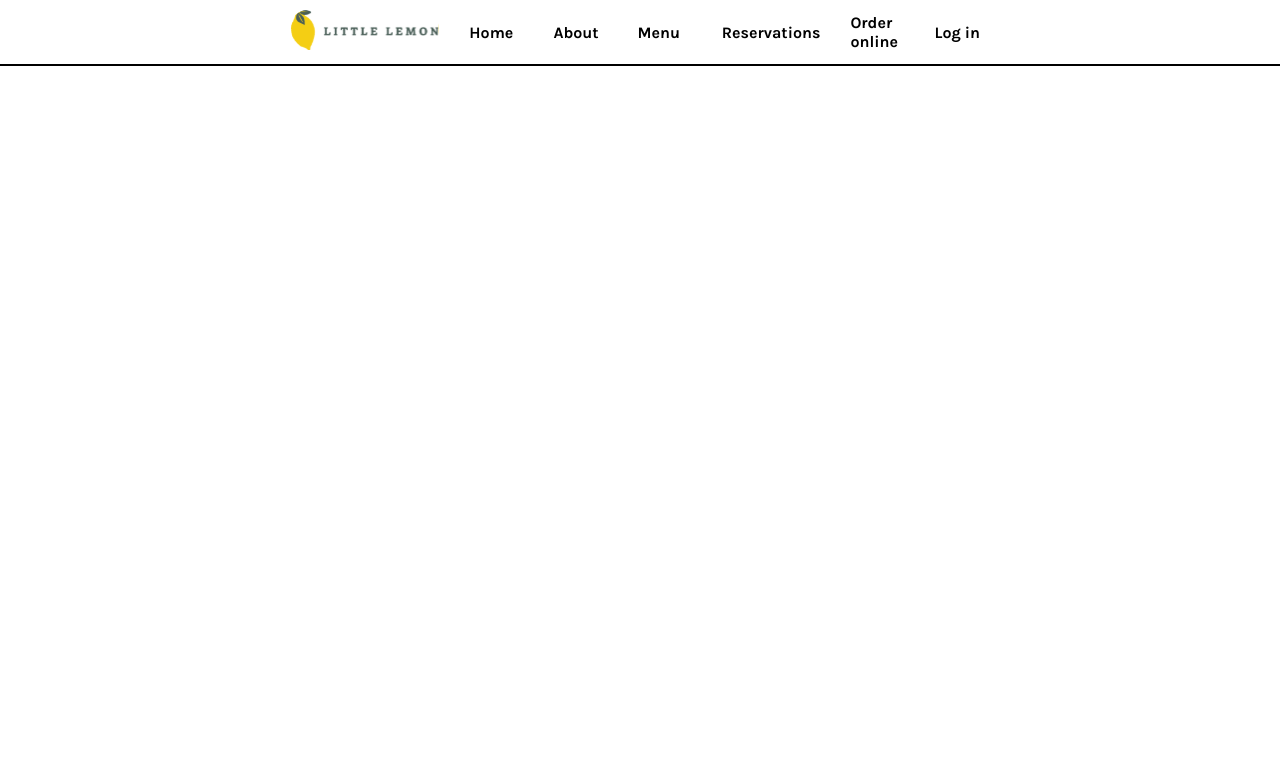
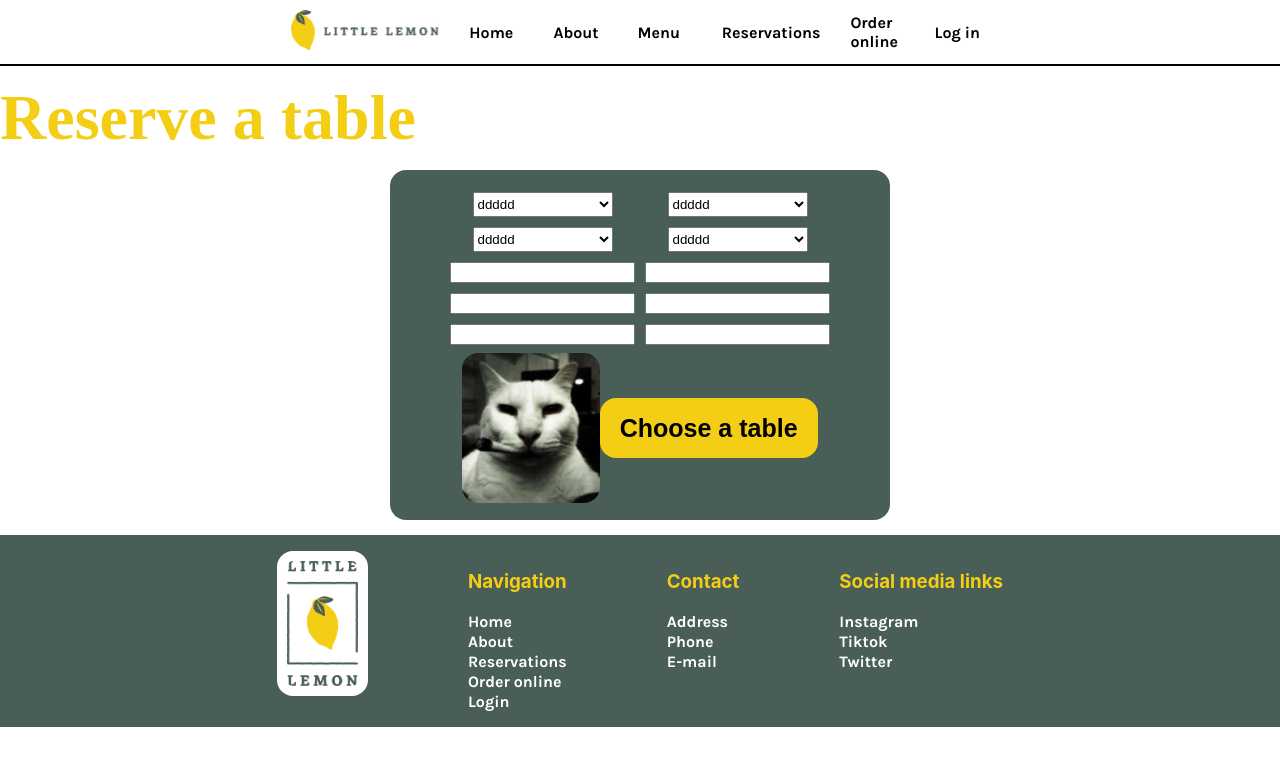
Before and after one commit to grz3chotnik/little-lemon-app, a React (Create React App) app: page /Reservations in a window 1280 px wide. Shown: the top 766 px of the page. Built offline with nearby package versions, Linux system fonts and the light colour scheme; a web font is replaced by a local one.

Commit message:
Login page fixed + reservation page layout

```diff
--- a/src/App.css
+++ b/src/App.css
@@ -456,7 +456,6 @@ p {
 }
 
 .form input {
-    display: flex;
     margin: 15px;
     height: 25px;
     width: 180px;
@@ -468,7 +467,87 @@ p {
 }
 
 .form a {
-    text-decoration: none;
+    text-decoration: underline;
+    color: #ffce00;
+    margin-top: 0;
+}
+
+.form label {
+    display: flex;
+    height: 60px;
+    align-items: center;
+    justify-content: start;
+}
+
+.form .yellowbutton {
+    margin-top: 20px;
+}
+
+label {
+    font-family: "Karla", serif;
+    font-size: 18px;
+    font-weight: 500;
     color: white;
-    margin-top: -15px;
+    margin: 0px 0 0px;
 }
+
+label + a {
+    margin: 15px;
+}
+
+.form h3 {
+    margin: 15px;
+}
+
+
+/*.information {*/
+/*    display: flex;*/
+/*    flex-direction: column;*/
+/*    align-items: center;*/
+
+/*    !*height: 300px;*!*/
+/*}*/
+/*.allinformation {*/
+/*    display: flex;*/
+/*    flex-direction: row;*/
+/*    justify-content: center;*/
+/*}*/
+
+.reservelayout {
+    display: flex;
+    flex-direction: row;
+    align-items: center;
+    justify-content: center;
+    justify-self: center;
+    flex-wrap: wrap;
+    background-color: #495E57;
+    width: 500px;
+    height: 350px;
+    padding: 15px;
+    border-radius: 16px;
+    color: white;
+}
+
+.row1, .row2, .row3 {
+    display: flex;
+    flex-direction: column;
+    align-items: center;
+}
+
+select {
+    height: 25px;
+    width: 140px;
+
+}
+
+h1 {
+}
+
+.reservecontainer {
+    display: flex;
+    justify-content: center;
+    margin: 0 0 15px;
+}
+.reservelayout input, .reservelayout select {
+    margin: 5px;
+}
--- a/src/components/Login.jsx
+++ b/src/components/Login.jsx
@@ -10,10 +10,10 @@ export default function Login () {
 
             <div className={"form"}>
                 <h3>Log in into your Little Lemon Account</h3>
-                <label>username<input/></label>
-                <label>email<input/></label>
-                <label>password<input/></label>
-                <a href={"#"}>forgot password?</a>
+                <label><input />username</label>
+                <label><input/>email</label>
+                <label><input/>password</label>
+                <a href={"/reset"}>forgot password?</a>
                 <button className={"yellowbutton"}>Log In</button>
 
             </div>
--- a/src/components/Main.jsx
+++ b/src/components/Main.jsx
@@ -1,3 +1,5 @@
+import {Link} from "react-router-dom";
+
 export default function Main() {
     return (<main>
 
@@ -6,8 +8,9 @@ export default function Main() {
                 <h2>Chicago</h2>
                 <p>We are a family owned Mediterraneran restaurant, <br/> focused on traditional recipes served with a
                     modern twist.</p>
-                <button className={"yellowbutton"}>Reserve a table</button>
-
+                <Link to={"/Reservations"}>
+                        <button className={"yellowbutton"}>Reserve a table</button>
+                </Link>
             </div>
 
             <div>
@@ -21,7 +24,7 @@ export default function Main() {
                 <h1>This week's specials</h1>
 
                 <div>
-                    <button className={"yellowbutton"}>Online menu</button>
+                    <Link to={"/Orderonline"}><button className={"yellowbutton"}>Online menu</button></Link>
                 </div>
             </div>
 
--- a/src/components/Reservations.jsx
+++ b/src/components/Reservations.jsx
@@ -1,12 +1,61 @@
 import Nav from "./Nav";
+import Footer from "./Footer";
 
 export default function Reservations() {
     return <div>
-<Nav/>
+        <Nav/>
 
 
+        <h1>Reserve a table</h1>
 
 
+        <div className={"reservecontainer"}>
+            <div className={"reservelayout"}>
+                <div className={"row1"}>
+                    <select>
+                        <option>ddddd</option>
+                        <option>ddddd</option>
+                        <option>ddddd</option>
+                    </select>
+                    <select>
+                        <option>ddddd</option>
+                        <option>ddddd</option>
+                        <option>ddddd</option>
+                    </select>
+                    <input/>
+                    <input/>
+                    <input/>
+                </div>
 
+                <div className={"row2"}>
+                    <select>
+                        <option>ddddd</option>
+                        <option>ddddd</option>
+                        <option>ddddd</option>
+                    </select>
+                    <select>
+                        <option>ddddd</option>
+                        <option>ddddd</option>
+                        <option>ddddd</option>
+                    </select>
+                    <input/>
+                    <input/>
+                    <input/>
+                </div>
+
+                <div className={"row3"}>
+                    <img src={"./ev.jpg"} alt={"ev"} height={"150px"}/>
+                </div>
+                <button className={"yellowbutton"}>Choose a table</button>
+
+            </div>
+
+        </div>
+        {/*<div>*/}
+        {/*    <button className={"yellowbutton"}>Choose a table</button>*/}
+        {/*</div>*/}
+
+
+        <Footer/>
     </div>;
 }
```
